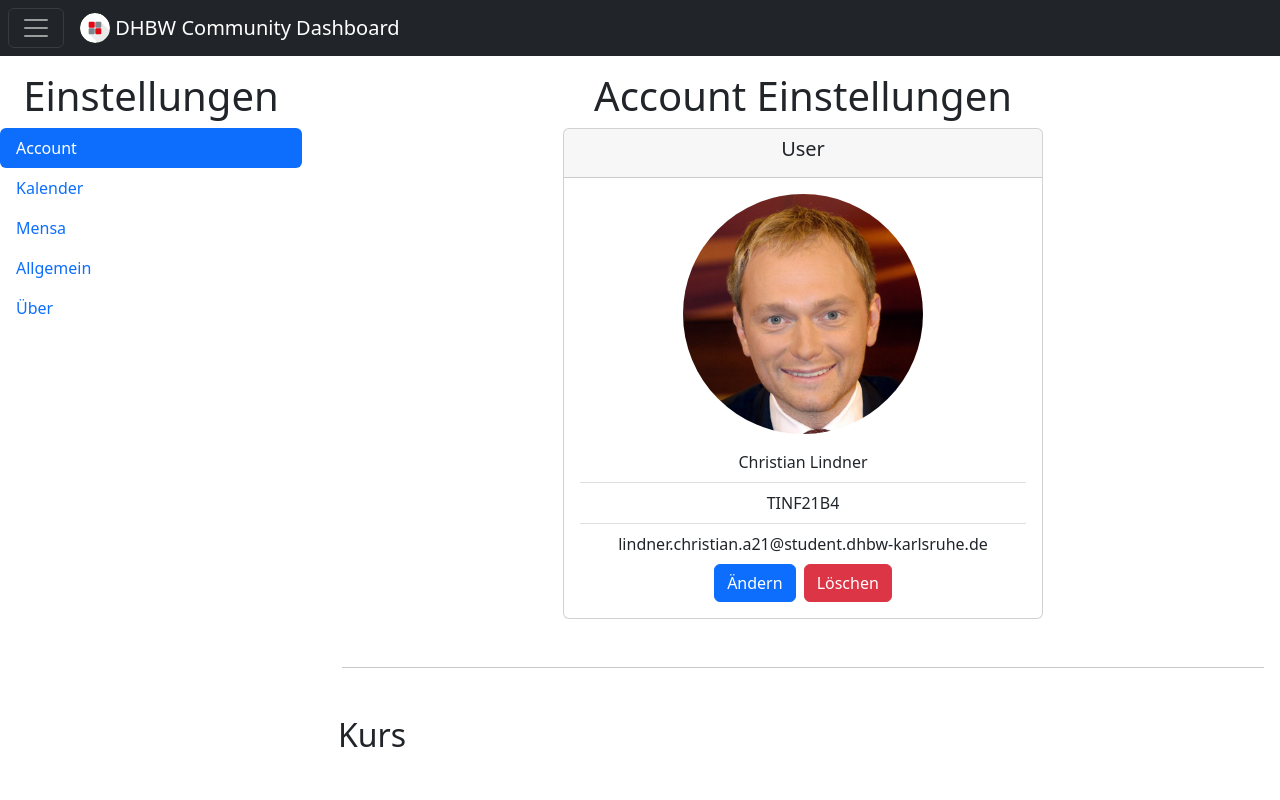
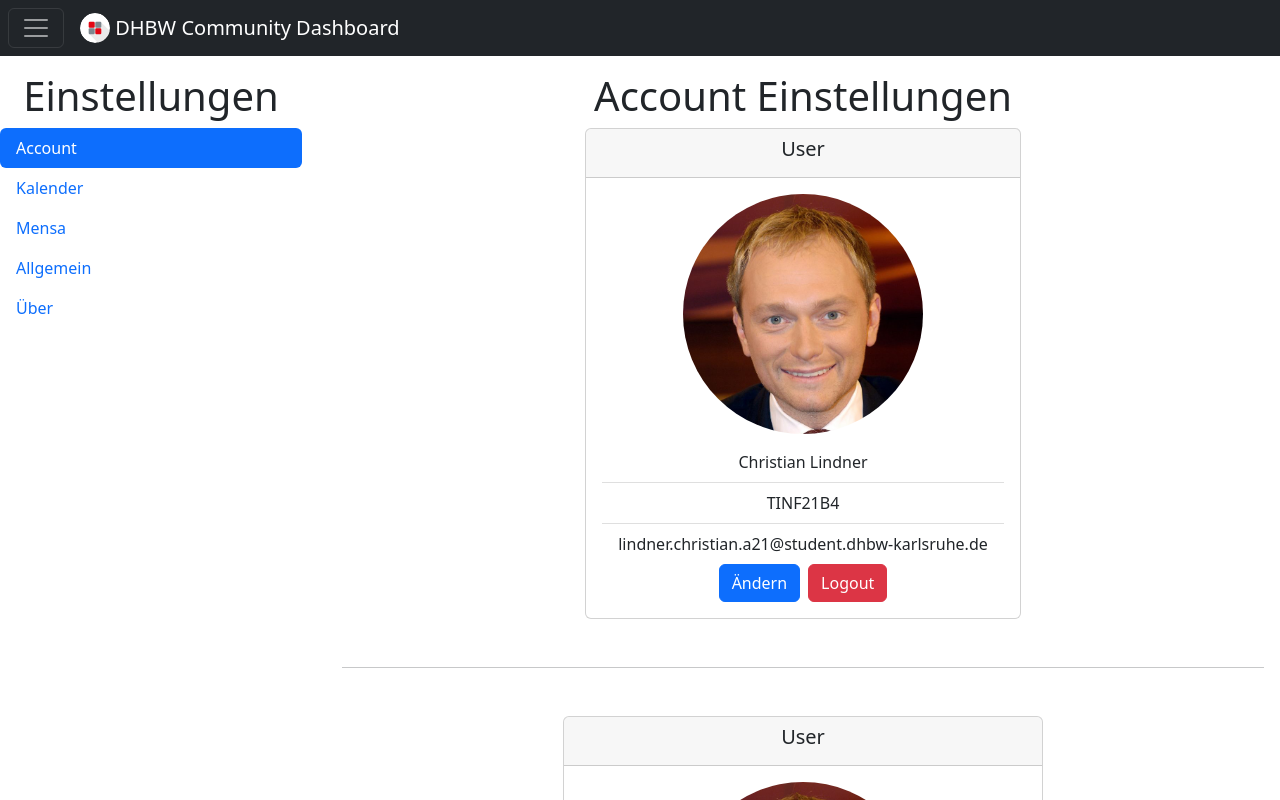
Before and after one commit to clueless-capybaras/dhbw-community-dashboard, a React (Create React App) app in the folder app/frontend/: page /settings in a window 1280 px wide. Shown: the top 800 px of the page. Built offline with nearby package versions, Linux system fonts and the light colour scheme.

Commit message:
first draft for account settings page

```diff
--- a/app/frontend/src/components/settings/AccountSettings.js
+++ b/app/frontend/src/components/settings/AccountSettings.js
@@ -12,6 +12,32 @@ function AccountSettings(props) {
     return(
         <>
         <h1>Account Einstellungen</h1>
+
+        <Container>
+            <Row className="mb-3">
+                <Col className="d-flex justify-content-center">
+                <Card className="text-center" style={{maxWidth: "30rem"}}>
+                    <Card.Header className="text-center">
+                        <Card.Title>User</Card.Title>
+                    </Card.Header>
+                    <Card.Body>
+                        <Image src={require("../../images/christian-lindner.jpg")} className="mb-2" style={{maxWidth: "15rem", maxHeight: "auto"}} roundedCircle />
+                        <ListGroup variant="flush">
+                            <ListGroup.Item>Christian Lindner</ListGroup.Item>
+                            <ListGroup.Item>TINF21B4</ListGroup.Item>
+                            <ListGroup.Item>lindner.christian.a21@student.dhbw-karlsruhe.de</ListGroup.Item>
+                        </ListGroup>
+                        <Button variant="primary" className="mx-1">Ändern</Button>
+                        <Button variant="danger" className="mx-1">Logout</Button>
+                    </Card.Body>
+                </Card>
+                </Col>
+
+            </Row>
+
+        </Container>
+
+        <hr className="my-5 mx-3" />
 
         <Container>
             <Row className="mb-3">
```
